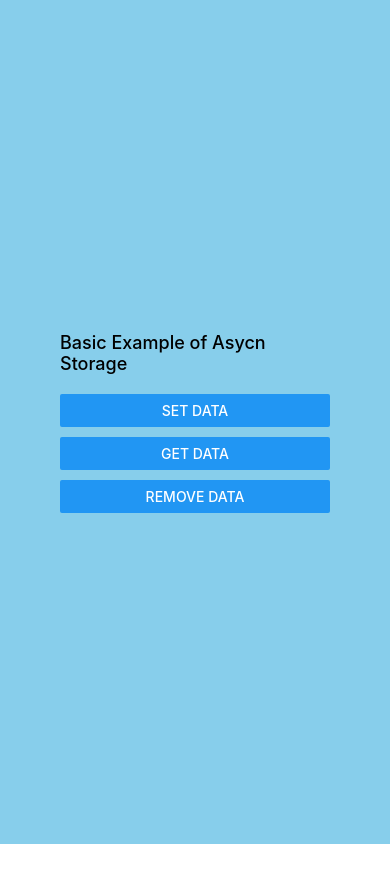
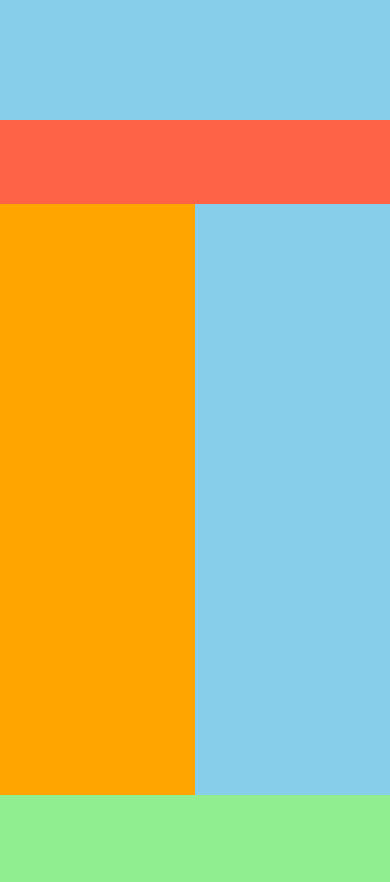
Before and after one commit to muazimmaqbool/React-Native-Tutorials, a React Native app: screen / in a window 390 px wide. Shown: the top 882 px of the page. Before the commit the page ends 844 px from the top, so only its background shows below. Built offline with nearby package versions, Linux system fonts and the light colour scheme.

Commit message:
responsivenewss of the screen

```diff
--- a/App.js
+++ b/App.js
@@ -98,13 +98,13 @@ const App = () => {
       {/* <L_BackHandler/> */}
       {/* <M_ToastAndroid/> */}
       {/* <N_Permissions/> */}
-      <O_AsyncStorage/>
+      {/* <O_AsyncStorage/> */}
 
       {/*closing view of core components and custom components */}
       </View>
 
       {/*responsive layout/design */}
-      {/* <A_responsive/> */}
+      <A_responsive/>
       {/* <B_respUsingFlex/> */}
 
       {/* this view used only when working with flexbox */}
--- a/Responsive design/A_responsive.jsx
+++ b/Responsive design/A_responsive.jsx
@@ -4,7 +4,7 @@ import {widthPercentageToDP as wp, heightPercentageToDP as hp} from 'react-nativ
 
 /* [react-native-responsive-screen] important
 
--> To make the app responsive across all the devices of different screen sizes to you will using a library called:
+-> To make the app responsive across all the devices of different screen sizes you will using a library called:
    "react-native-responsive-screen"
    command to install: -> npm i react-native-responsive-screen
    link: https://www.npmjs.com/package/react-native-responsive-screen
@@ -41,10 +41,10 @@ export default A_responsive;
 
 const styles = StyleSheet.create({
   container: {
-    height:hp(10), //hp: height percentage, hp(100) means 100% height of the current device screen
+    height:hp(100), //hp: height percentage, hp(100) means 100% height of the current device screen
   },
   header:{
-    height:hp(15), //15% height of the current device screen
+    height:hp(10), //10% height of the current device screen
     backgroundColor:"tomato",
   },
   main:{
@@ -60,7 +60,7 @@ const styles = StyleSheet.create({
     backgroundColor:"skyblue",
   },
   footer:{
-    height:hp(15), //15% height of the current device screen
+    height:hp(20), //20% height of the current device screen
     backgroundColor:"lightgreen"
   }
 });
```
